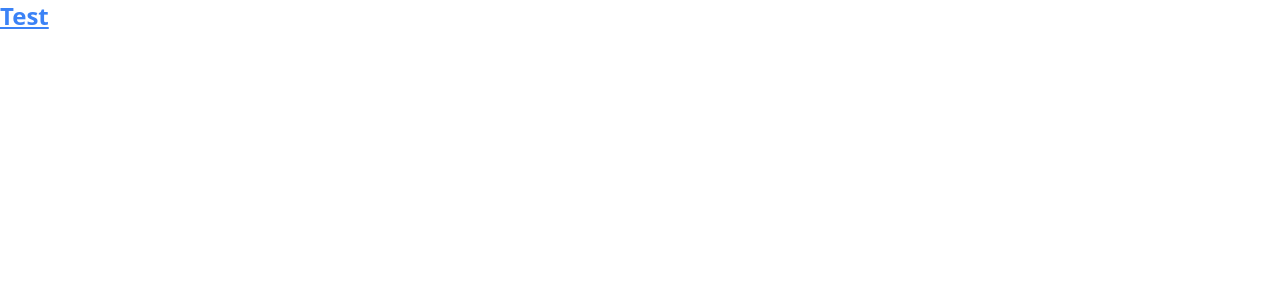
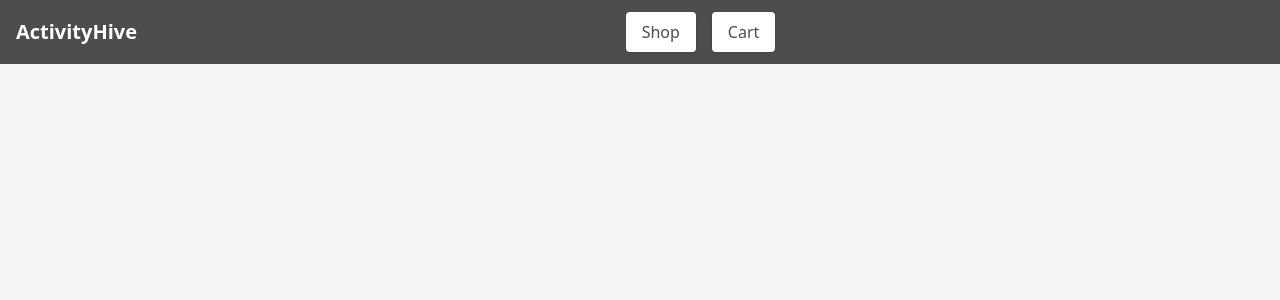
Before and after one commit to dave-byte1/ActivityHive-App, a Vue app: page / in a window 1280 px wide. Shown: the top 300 px of the page. Built offline with nearby package versions, Linux system fonts and the light colour scheme; the HTML template or start-up script is replaced by a standard one.

Commit message:
Creating Header and Background color

```diff
--- a/src/App.vue
+++ b/src/App.vue
@@ -3,9 +3,28 @@
 </script>
 
 <template>
-  <div class="text-2xl font-bold text-blue-500 underline">
-    Test
+
+  <div class="bg-[#F5F5F5] min-h-screen">
+    <header class="bg-[#4d4d4d] text-white px-4 py-3 flex items-center justify-between">
+      <!-- Title -->
+      <div class="text-xl font-bold">
+        ActivityHive
+      </div>
+
+      <!-- Buttons -->
+      <div class="flex justify-center w-full space-x-4">
+        <button class="bg-white text-[#4d4d4d] px-4 py-2 rounded shadow hover:bg-gray-100 transition">
+          Shop
+        </button>
+        <button class="bg-white text-[#4d4d4d] px-4 py-2 rounded shadow hover:bg-gray-100 transition">
+          Cart
+        </button>
+      </div>
+    </header>
+
+
   </div>
+
 </template>
 
 <style>
--- a/tailwind.config.js
+++ b/tailwind.config.js
@@ -5,7 +5,11 @@ export default {
     "./src/**/*.{vue,js,ts,jsx,tsx}",
   ],
   theme: {
-    extend: {},
+    extend: {
+      colors: {
+        customGray: '#F5F5F5',
+      },
+    },
   },
   plugins: [],
 }
```
